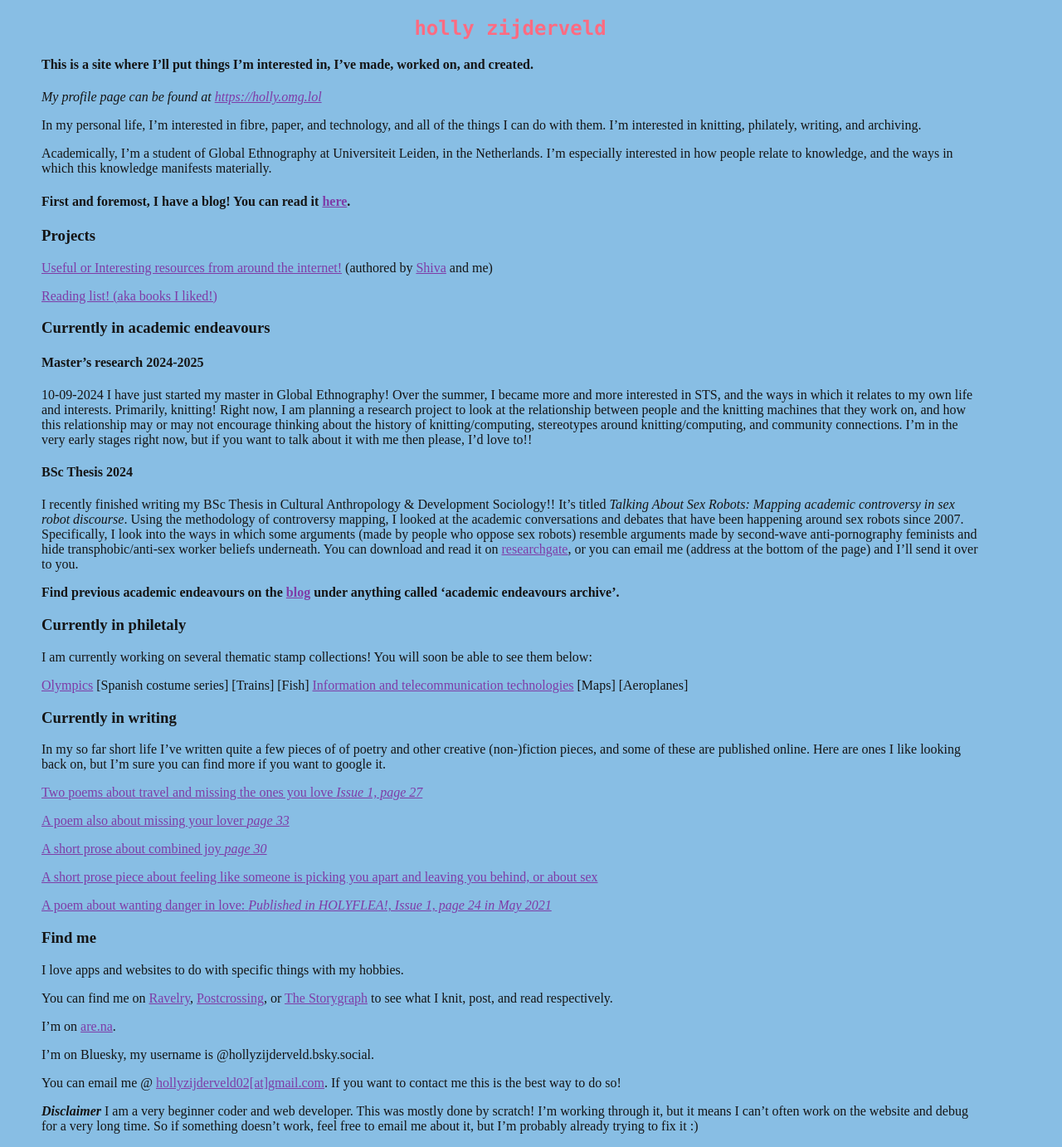
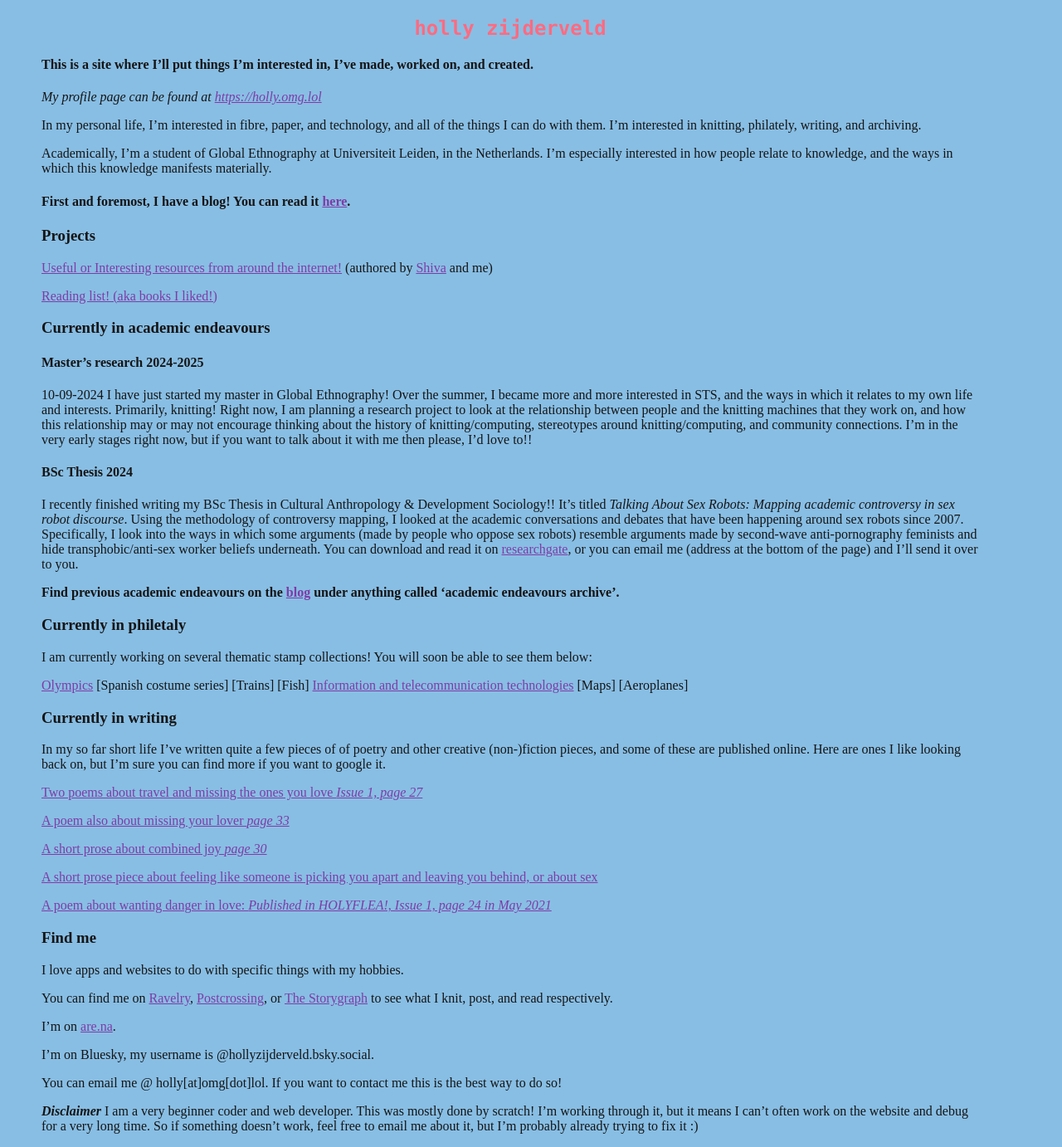
Before and after one commit to hollyz1jderveld/hollyz1jderveld.github.io, a Jekyll site: the page built from index.md, in a window 1280 px wide. Shown: the whole page at 83% size. Built offline with Jekyll 4.4.1, drawn with Linux system fonts in a browser that asks for light colours; some web fonts are replaced; our own code applies the rules of GitHub Pages for plain Markdown files.

Commit message:
update email :p

```diff
--- a/index.md
+++ b/index.md
@@ -54,6 +54,6 @@ I'm on [are.na](https://www.are.na/holly-zijderveld/channels).
 
 I'm on Bluesky, my username is @hollyzijderveld.bsky.social.
 
-You can email me @ [hollyzijderveld02[at]gmail.com](mailto:hollyzijderveld02@gmail.com). If you want to contact me this is the best way to do so!
+You can email me @ holly[at]omg[dot]lol. If you want to contact me this is the best way to do so!
 
 ***Disclaimer*** I am a very beginner coder and web developer. This was mostly done by scratch! I'm working through it, but it means I can't often work on the website and debug for a very long time. So if something doesn't work, feel free to email me about it, but I'm probably already trying to fix it :)
```
